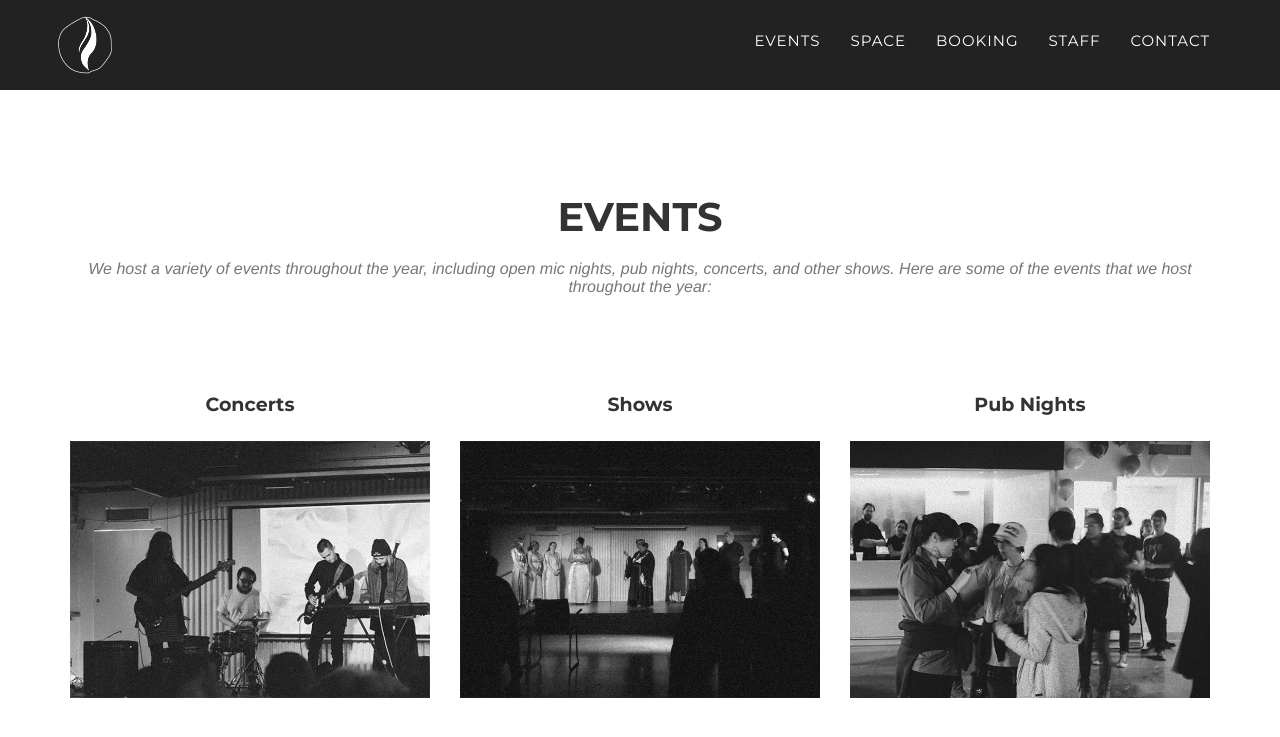
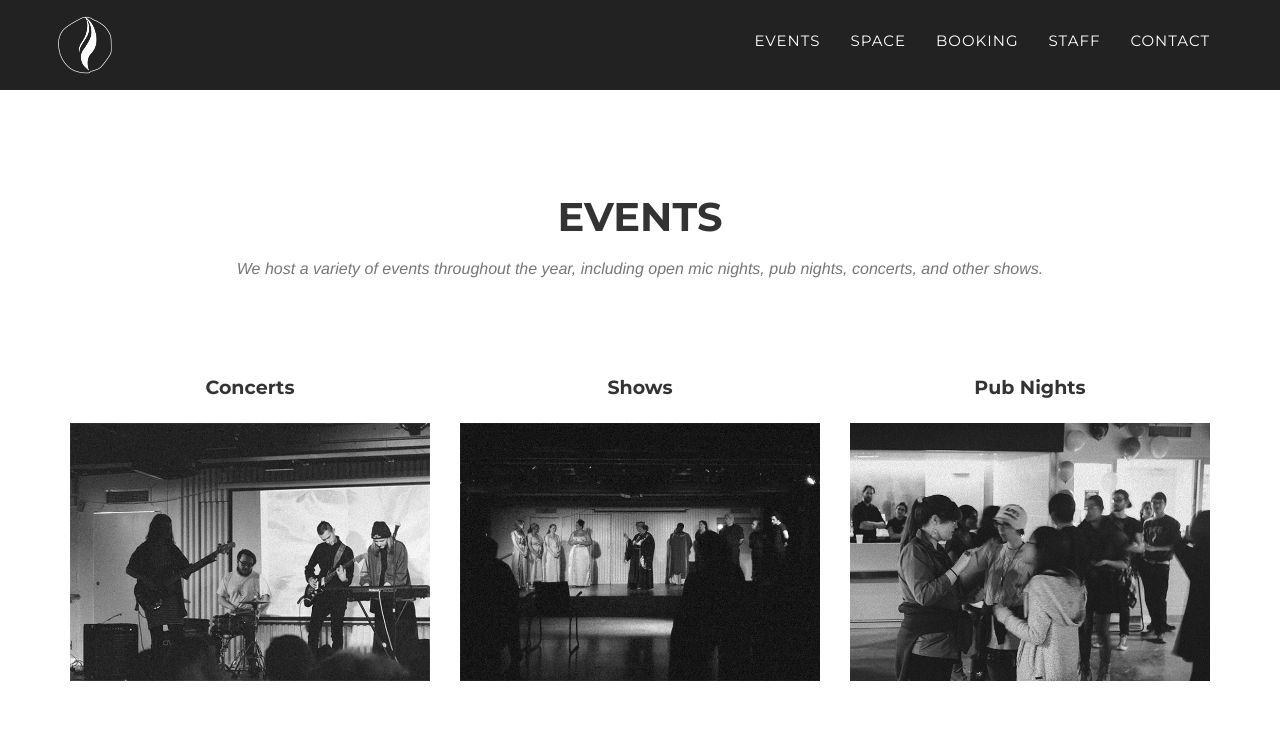
Before and after one commit to ryanfan/cats-eye-revamped, a Jekyll site: the page built from index.html, in a window 1280 px wide and 900 px high, scrolled down 855 px. Shown: the top 737 px of the window. Built offline with Jekyll 4.4.1, drawn with Linux system fonts in a browser that asks for light colours; some web fonts are replaced; some of the changed text lies outside the part shown.

Commit message:
Text change

```diff
--- a/_includes/about.html
+++ b/_includes/about.html
@@ -4,7 +4,7 @@
             <div class="row">
                 <div class="col-lg-12 text-center">
                     <h2 class="section-heading">Booking</h2>
-                    <h3 class="section-subheading text-muted">If you want to book the Cat's Eye for an event, follow the following steps. Once you're done, fill out our booking form bellow.</h3>
+                    <h3 class="section-subheading text-muted">If you want to book the Cat's Eye for an event, follow the following steps. Once you're done, fill out our booking form below.</h3>
                 </div>
             </div>
             <div class="row">
--- a/_includes/form.html
+++ b/_includes/form.html
@@ -6,7 +6,7 @@
                 <div class="col-lg-8 col-lg-offset-2">
                     <div class="modal-body">
 
-                        <p style="margin-top: 90px;">If you prefer a direct link to our calendar, click <a href="https://www.google.com/calendar/embed?src={{ site.email }}" style="font-weight:700">here</a>.</p>
+                        <p style="margin-top: 90px;">For a direct link to our calendar, click <a href="https://www.google.com/calendar/embed?src={{ site.email }}" style="font-weight:700">here</a>.</p>
 
                         <hr class="star-primary">
                         <!-- Content goes here-->
@@ -38,11 +38,11 @@
                     <div class="modal-body">
 
                         <div class="visible-xs">
-                        <p style="margin-top: 90px;">Your window is too small, please use the direct link to our booking form <a href="https://docs.google.com/forms/d/1GBO87TYmsD59Alb_qRj7IhEMubPEml9wFiB1FR2B63M/viewform" style="font-weight:700">here</a>.</p>
+                        <p style="margin-top: 90px;">Your window is too small, the direct link to our booking form is <a href="https://docs.google.com/forms/d/1GBO87TYmsD59Alb_qRj7IhEMubPEml9wFiB1FR2B63M/viewform" style="font-weight:700">here</a>.</p>
                         </div>
 
                         <div class="hidden-xs">
-                        <p style="margin-top: 90px;">If you prefer a direct link to our booking form, click <a href="https://docs.google.com/forms/d/1GBO87TYmsD59Alb_qRj7IhEMubPEml9wFiB1FR2B63M/viewform" style="font-weight:700">here</a>.</p>
+                        <p style="margin-top: 90px;">For a direct link to our booking form, click <a href="https://docs.google.com/forms/d/1GBO87TYmsD59Alb_qRj7IhEMubPEml9wFiB1FR2B63M/viewform" style="font-weight:700">here</a>.</p>
                         </div>
 
                         <hr class="star-primary">
--- a/_includes/portfolio_grid.html
+++ b/_includes/portfolio_grid.html
@@ -4,7 +4,7 @@
             <div class="row">
                 <div class="col-lg-12 text-center">
                     <h2 class="section-heading">Events</h2>
-                    <h3 class="section-subheading text-muted">We host a variety of events throughout the year, including open mic nights, pub nights, concerts, and other shows. Here are some of the events that we host throughout the year:</h3>
+                    <h3 class="section-subheading text-muted">We host a variety of events throughout the year, including open mic nights, pub nights, concerts, and other shows.</h3>
                 </div>
             </div>
             <div class="row">
```
